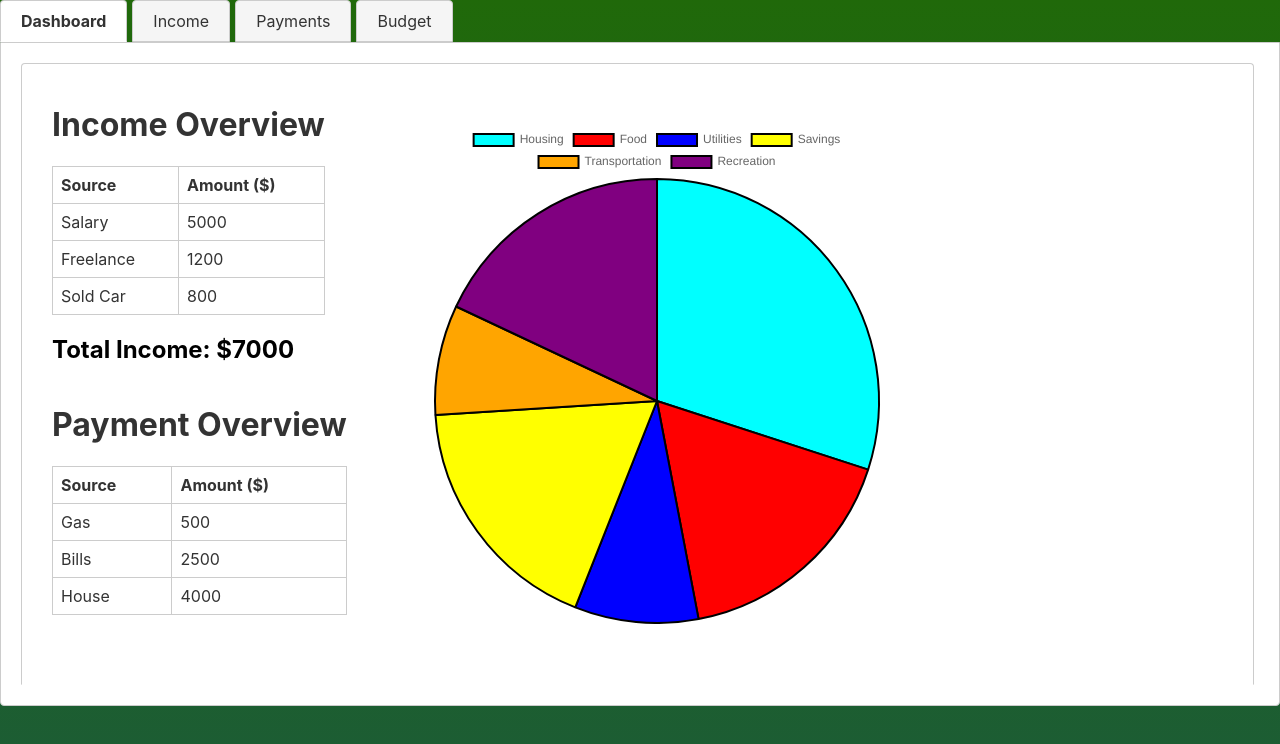
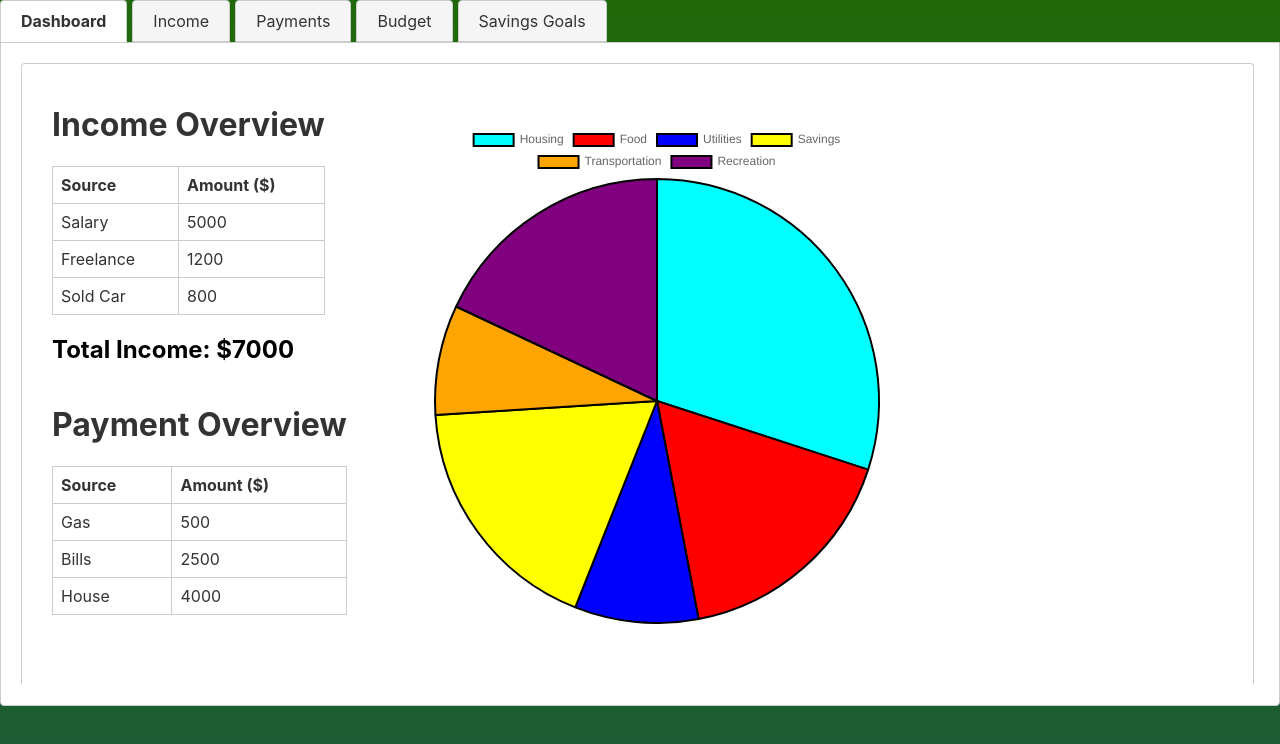
Before and after one commit to jaronlong52/Personal_Finance_App_Capstone, a React (Vite) app: page /dashboard in a window 1280 px wide. Shown: the top 744 px of the page. Built offline with nearby package versions, Linux system fonts and the light colour scheme.

Commit message:
Added Savings goal tab and started component

```diff
--- a/src/components/dashboard.jsx
+++ b/src/components/dashboard.jsx
@@ -3,7 +3,8 @@ import './Dashboard.css';
 import Income from './Income.jsx';
 import Payment from './payment.jsx';
 import Preview from './preview.jsx';
-import Budget from './budget.jsx'
+import Budget from './budget.jsx';
+import Savings from './savings.jsx';
 import PieChart from './chartjspie.jsx';
 import UsernameContextProvider from '../contexts/UsernameContext.jsx';
 
@@ -53,6 +54,14 @@ function Dashboard() {
         >
           Budget
         </div>
+        <div
+          role="tab"
+          aria-selected={toggleState === 5}
+          className={toggleState === 5 ? "tabs active-tabs" : "tabs"}
+          onClick={() => toggleTab(5)}
+        >
+          Savings Goals
+        </div>
       </div>
 
       <div className="content-tabs">
@@ -94,6 +103,14 @@ function Dashboard() {
             <Budget/>
           </div>
         )}
+
+        {toggleState === 5 && (
+          <div className="tabs active-tabs">
+            <h2>Savings Goals</h2>
+            <hr className='divider'/>
+            <Savings/>
+          </div>
+        )}
       </div>
     </div>
   );
--- /dev/null
+++ b/src/components/savings.jsx
@@ -0,0 +1,13 @@
+import React, { useContext, useEffect, useState } from 'react';
+import './savings.css';
+import { UsernameContext } from '../contexts/UsernameContext';
+import axios from 'axios';
+
+const Savings = () => {
+
+    return (
+        <div></div>
+    )
+}
+
+export default Savings;
```
Also changed, not shown: src/components/savings.css (added).
